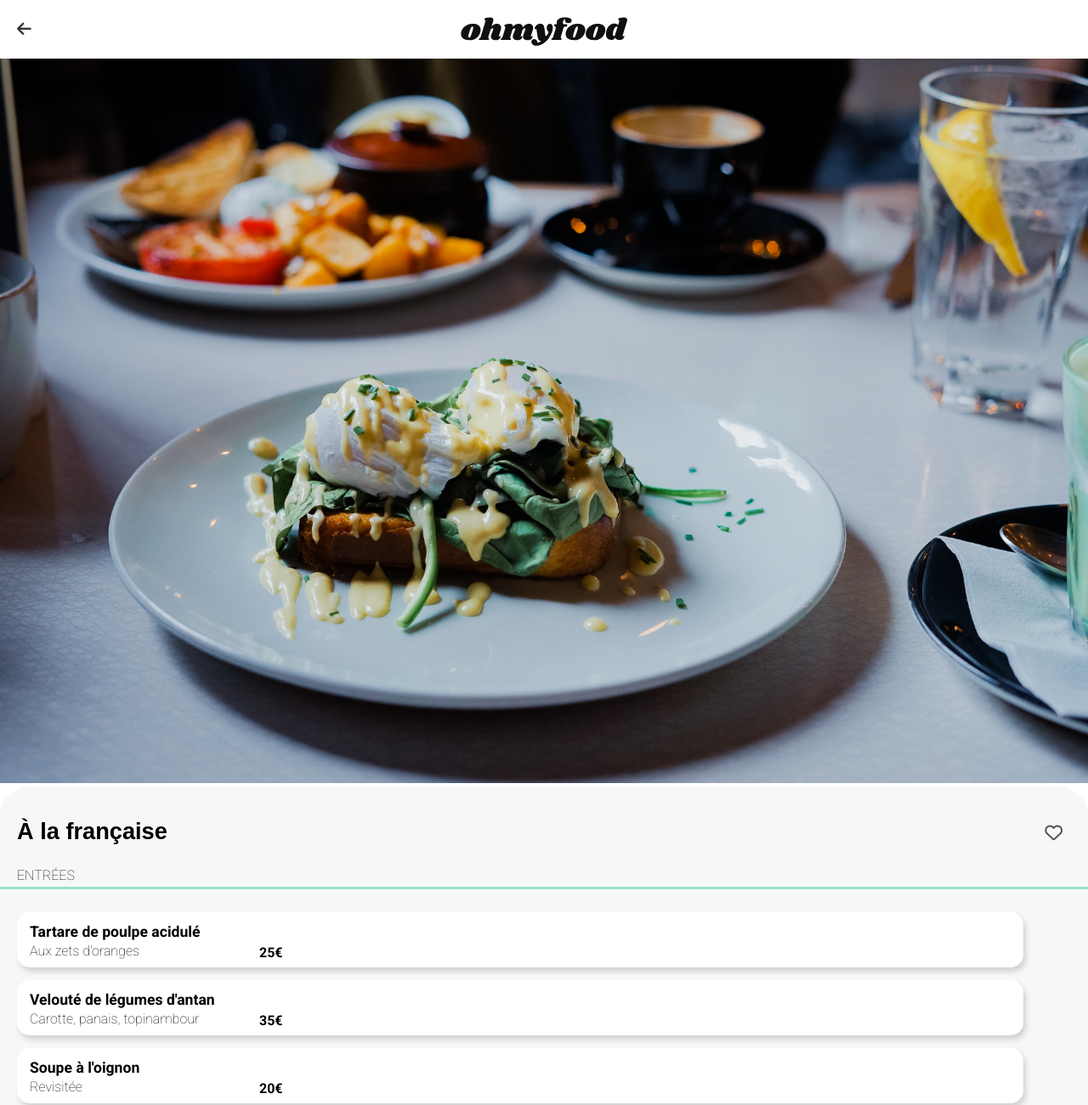
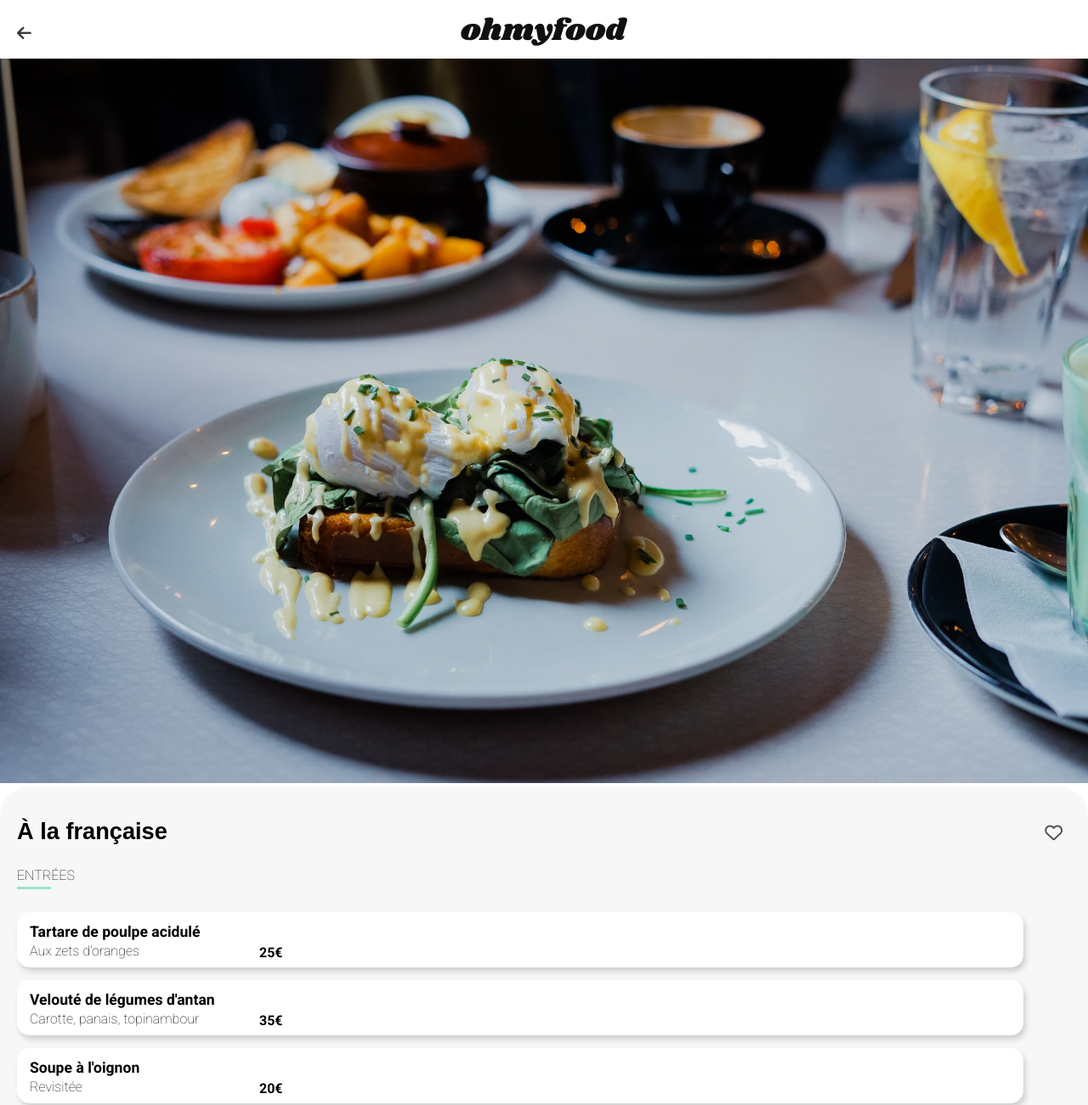
Before and after one commit to giselleLzo/GiselleLazo_3_03042021, a website: page alafrancaise.html in a window 1280 px wide. Shown: the top 1301 px of the page at 85% size. Drawn offline with Linux system fonts and the light colour scheme; a web font is replaced by a local one.

Commit message:
Changes menu page

```diff
--- a/alafrancaise.html
+++ b/alafrancaise.html
@@ -22,7 +22,7 @@
   <body>
     <!--HEADER-->
     <header>
-      <i class="fas fa-arrow-left"></i>
+      <a href="index.html"><i class="fas fa-arrow-left"></i></a>
       <img class="header-logo" src="images/logo_ohmyfood.svg" alt="Logo" />
     </header>
 
--- a/sass/style.scss
+++ b/sass/style.scss
@@ -118,9 +118,10 @@ h5 {
   font-weight: 100;
   font-size: 1em;
   text-transform: uppercase;
-  padding-left: $padding-md;
   padding-bottom: 4px;
   border-bottom: 3px solid $colour-tertiary;
+  margin-left: 20px;
+  width: 40px;
 }
 
 ul {
@@ -130,6 +131,8 @@ ul {
 a {
   color: $light;
   text-decoration: none;
+  padding: 0;
+  margin: 0;
 }
 
 .p-style {
@@ -176,15 +179,16 @@ header {
   width: auto;
   margin: auto;
   display: flex;
-  justify-content: space-around;
-  align-items: center;
+  justify-content: center;
+  align-items: flex-start;
   img {
     padding: $padding-md 0 $padding-sm + 5;
   }
   .fa-arrow-left {
-    position: fixed;
+    position: absolute;
     font-size: 1.2em;
     color: darken($colour-fourth, 70);
+    padding-top: $padding-md + $padding-sm;
     left: 20px;
   }
 }
```
Also changed, not shown: index.html (+0 -1 lines), public/css/style.css, 1 other file.
